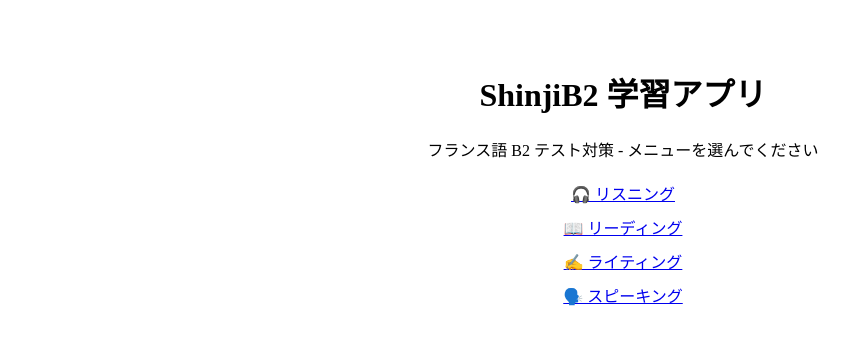
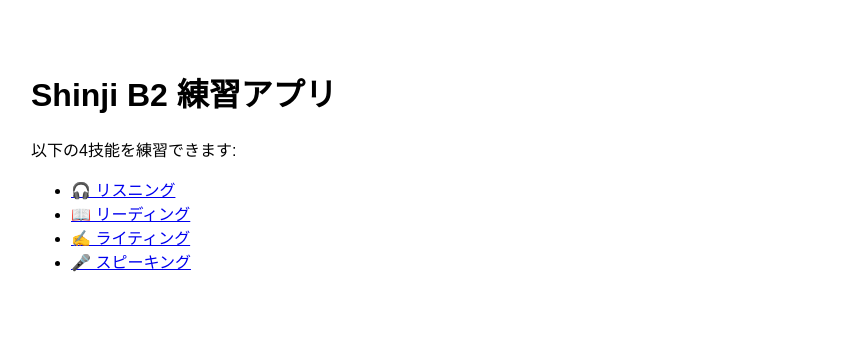
Before and after one commit to Happygeneva/ShinjiB2, a Next.js app: page / in a window 1280 px wide. Shown: the top 344 px of the page, without its empty margins (17-866 px from the left). Built offline with nearby package versions, Linux system fonts and the light colour scheme.

Commit message:
Update index.js

```diff
--- a/pages/index.js
+++ b/pages/index.js
@@ -2,15 +2,15 @@ import Link from "next/link";
 
 export default function Home() {
   return (
-    <div style={{ textAlign: "center", padding: "40px" }}>
-      <h1>ShinjiB2 学習アプリ</h1>
-      <p>フランス語 B2 テスト対策 - メニューを選んでください</p>
-      <nav style={{ display: "flex", flexDirection: "column", gap: "10px", marginTop: "20px" }}>
-        <Link href="/listening">🎧 リスニング</Link>
-        <Link href="/reading">📖 リーディング</Link>
-        <Link href="/writing">✍️ ライティング</Link>
-        <Link href="/speaking">🗣️ スピーキング</Link>
-      </nav>
+    <div style={{ padding: 40, fontFamily: "Arial" }}>
+      <h1>Shinji B2 練習アプリ</h1>
+      <p>以下の4技能を練習できます:</p>
+      <ul>
+        <li><Link href="/listening">🎧 リスニング</Link></li>
+        <li><Link href="/reading">📖 リーディング</Link></li>
+        <li><Link href="/writing">✍️ ライティング</Link></li>
+        <li><Link href="/speaking">🎤 スピーキング</Link></li>
+      </ul>
     </div>
   );
 }
```
